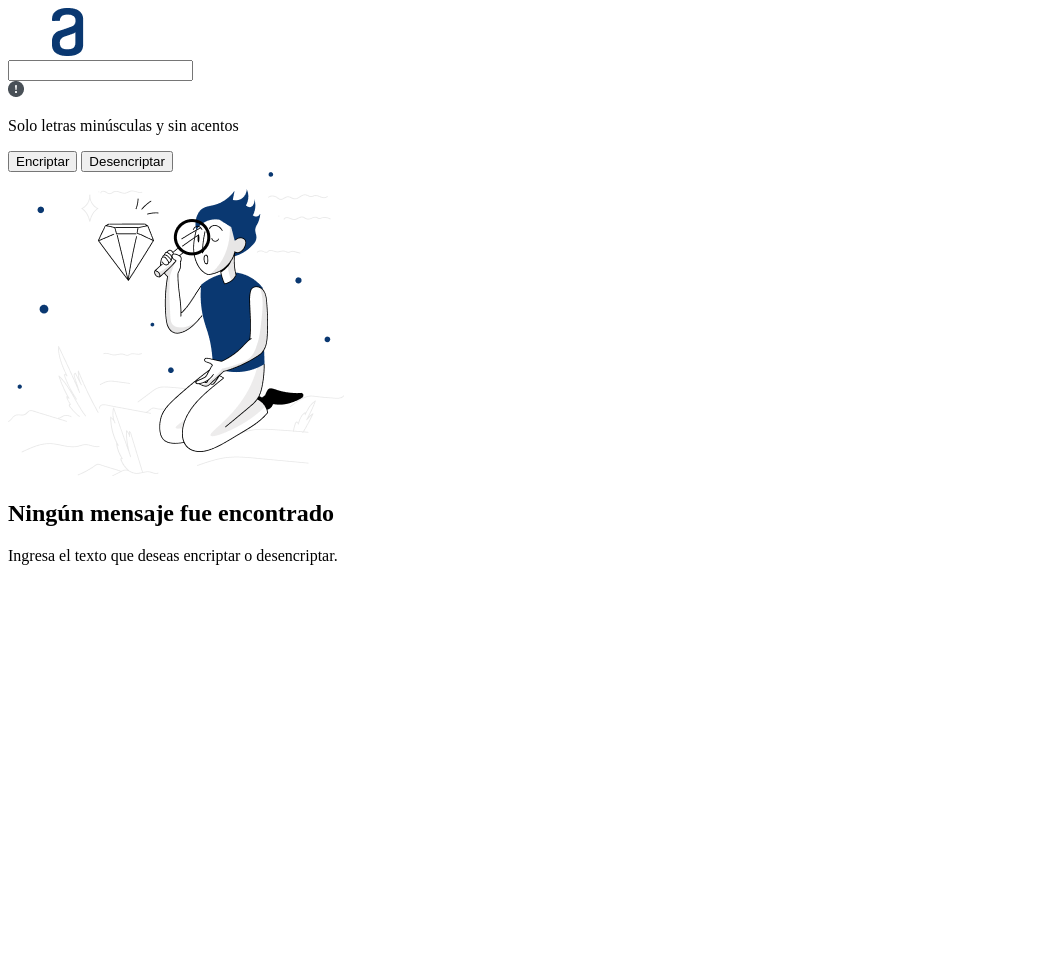
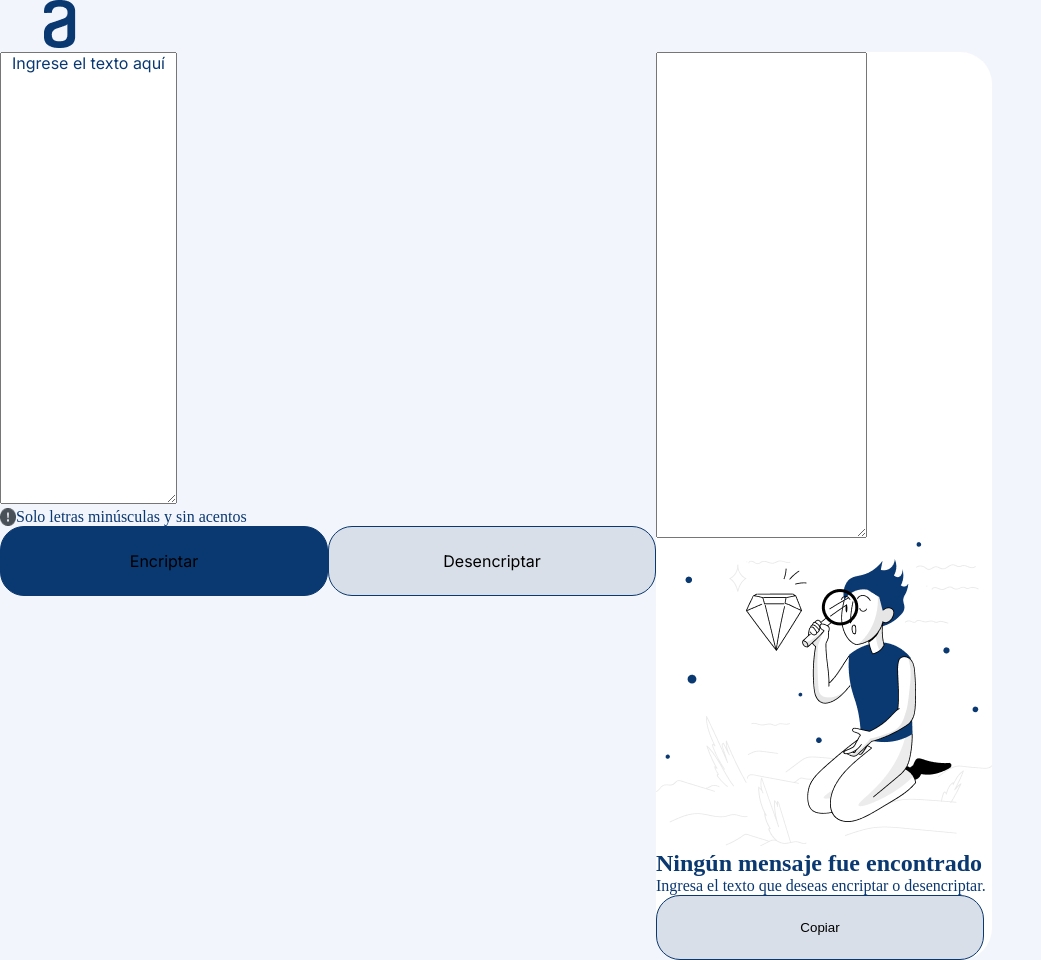
Before and after one commit to alezekone/EncriptadorONE, a plain HTML site: page index.html in a window 1280 px wide. Shown: the whole page, without its empty margins (0-1041 px from the left). Before the commit the page ends 800 px from the top, so only its background shows below. Drawn offline with Linux system fonts and the light colour scheme.

Commit message:
Funcionalidad completa, aunque hay mucho para mejorar.

```diff
--- a/index.html
+++ b/index.html
@@ -4,36 +4,39 @@
     <meta charset="UTF-8">
     <meta name="viewport" content="width=device-width, initial-scale=1.0">
     <title>Encriptador ONE</title>
-    <link rel="stylesheet" href="styles/style.css">
+    <link rel="stylesheet" href="styles/styles.css">
 </head>
 <body>
-    <header></header>
-    <main>
-        <section class="section__logo">
-            <img class="section__logo_imagen" src="./assets/Logo.png" alt="Logo de Alura">
-        </section>
+    <header>
+        <img class="section__logo_imagen" src="./assets/Logo.png" alt="Logo de Alura">
+    </header>
+    <main class="main__container">
         <section class="section__entrada">
-            <input type="text" name="entrada" id="entrada">
+            <textarea name="entrada" class="text-area" id="areaDeTextoDeEntrada" cols="20" rows="30" placeholder="Ingrese el texto aquí"></textarea>
             <div class="section_entrada_botones">
-                <img src="./assets/bi_exclamation-circle-fill.png" alt="Signo de exclamacion">
-                <p>Solo letras minúsculas y sin acentos</p>
-                <div class="botones">
-                    <button type="button" id="encriptar">Encriptar</button>
-                    <button type="button" id="desencriptar">Desencriptar</button>
+                <div class="advertencia">
+                    <img src="./assets/bi_exclamation-circle-fill.png" alt="Signo de exclamacion">
+                    <p>Solo letras minúsculas y sin acentos</p>
+                </div>
+                <div class="botones botones_ppales">
+                    <button type="button" class="button" id="btnEncriptar" onclick="btnEncriptarClick()">Encriptar</button>
+                    <button type="button" class="button" id="btnDesencriptar" onclick="btnDesencriptarClick()">Desencriptar</button>
                 </div>
             </div>
         </section>
-        <section class="section__salida">
-            <div class="section__salida__texto"></div>
+        <section class="seccion__salida">
+            <div class="seccion__salida__texto">
+                <textarea name="salida" class="text-area" id="areaDeTextoDeSalida" cols="20" rows="30"></textarea>
+            </div>
             <img src="./assets/Muñeco.png" alt="Muñeco con lupa">
             <div>
                 <h2>Ningún mensaje fue encontrado</h2>
                 <p>Ingresa el texto que deseas encriptar o desencriptar.</p>
             </div>
-
+            <button type="button" class="botones" id="btnCopiar" onclick="btnCopiarClick()">Copiar</button>
         </section>
     </main>
     <footer></footer>
-    <script src="app.js"></script>
+    <script src="./js/app.js"></script>
 </body>
 </html>
--- a/js/app.js
+++ b/js/app.js
@@ -0,0 +1,65 @@
+const textoEntrada = document.querySelector("#areaDeTextoDeEntrada");
+const textoSalida = document.querySelector("#areaDeTextoDeSalida");
+
+let clipboard = ""
+
+function btnEncriptarClick(){
+    textoSalida.value = encriptar(textoEntrada.value);
+    textoEntrada.value="";
+    /* Debo ocultar la imagen del muñeco. */
+}
+
+function btnDesencriptarClick(){
+    textoSalida.value = desencriptar(textoEntrada.value);
+    textoEntrada.value="";
+}
+
+function btnCopiarClick(){
+    clipboard = textoSalida.value;
+    console.log(clipboard);
+}
+
+// Reglas de encriptación:
+// "a" --> "ai"
+// "e" --> "enter"
+// "i" --> "imes"
+// "o" --> "ober"
+// "u" --> "ufat"
+
+function encriptar(textoEntrada){
+    // let equivalencias = [["a","ai"],["e","enter"],["i","imes"],["o","ober"],["u","ufat"]];
+    textoEntrada = textoEntrada.toLowerCase();
+    stringSalida = "";
+    for(let i=0; i<textoEntrada.length; i++) {
+        switch(textoEntrada.charAt(i)){
+            case 'a':
+                stringSalida = stringSalida + "ai";
+                break;
+            case 'e':
+                stringSalida = stringSalida + "enter";
+                break;
+            case 'i':
+                stringSalida = stringSalida + "imes";
+                break;
+            case 'o':
+                stringSalida = stringSalida + "ober";
+                break;
+            case 'u':
+                stringSalida = stringSalida + "ufat";
+                break;
+            default:
+                stringSalida = stringSalida + textoEntrada.charAt(i);
+        }
+    }
+    return (stringSalida);
+}
+
+function desencriptar(textoEncriptado){
+    let equivalencias = [["a","ai"],["e","enter"],["i","imes"],["o","ober"],["u","ufat"]];
+    for(let i=0; i<equivalencias.length;i++){
+        if (textoEncriptado.includes(equivalencias[i][1])) {
+            textoEncriptado = textoEncriptado.replaceAll(equivalencias[i][1], equivalencias[i][0]);
+        }
+    }
+    return textoEncriptado;
+}
--- a/styles/styles.css
+++ b/styles/styles.css
@@ -0,0 +1,129 @@
+@import url('https://fonts.googleapis.com/css2?family=Inter:ital,opsz,wght@0,14..32,100..900;1,14..32,100..900&display=swap');
+
+:root {
+    --color-primario: #F3F5FC;   /* Background general*/
+    --color-secundario: #0A3871;  /* Botón encriptar*/
+    --color-terciario: #FFFFFF; /* Background del cuadro de resultado*/
+    --color-cuarto: #D8DFE8;     /* Botón desencriptar*/
+
+    --fuente-inter: 'Inter', sans-serif;
+}
+
+* {
+    padding: 0;
+    margin:0;
+}
+
+body{
+    box-sizing: border-box;
+    background-color: var(--color-primario);
+    color: var(--color-secundario);
+}
+
+main {
+    display: flex;
+}
+.seccion__salida {
+    background-color: var(--color-terciario);
+    border-radius: 32px;
+}
+
+.advertencia {
+    display:flex;
+}
+
+/*********** Text Areas ************/
+
+.text-area {
+
+}
+
+#areaDeTextoDeEntrada::placeholder {
+    font-family: var(--fuente-inter);
+    font-optical-sizing: auto;
+    font-size: 16px;
+    font-weight: 400;
+    font-style: normal;
+    text-align: center;
+    color: var(--color-secundario)
+}
+
+#areaDeTextoDeSalida {
+    padding: 5%;
+    width:auto;
+    /*background-color: red;*/
+}
+
+/********* BOTONES *********/
+
+.button {
+  font-family: var(--fuente-inter);
+  font-optical-sizing: auto;
+  font-size: 16px;
+  font-weight: 400;
+  font-style: normal;
+  text-align: center;
+}
+
+#btnEncriptar{
+    background-color: var(--color-secundario);
+    border: 1px solid var(--color-secundario);
+    border-radius: 24px;
+    width: 328px;
+    padding: 24px;
+}
+#btnDesencriptar{
+    background-color: var(--color-cuarto);
+    border: 1px solid var(--color-secundario);
+    border-radius: 24px;
+    width: 328px;
+    padding: 24px;
+}
+
+#btnCopiar{
+    background-color: var(--color-cuarto);
+    border: 1px solid var(--color-secundario);
+    border-radius: 24px;
+    width: 328px;
+    padding: 24px;
+}
+
+/********* Responsive **************/
+
+@media (min-width: 769px) {
+    /*Estoy en una PC*/
+    main {
+        display: flex;
+        flex-direction:row;
+    }
+    .botones_ppales {
+        display: flex;
+        flex-direction:row;
+    }
+}
+
+@media (min-width: 376px) and (max-width: 768px) {
+    /*Estoy en una tablet*/
+    main {
+        display: flex;
+        flex-direction: column;
+    }
+
+    .botones_ppales {
+        display: flex;
+        flex-direction:row;
+    }
+}
+
+@media (max-width: 375px) {
+    /*Estoy en un celu*/
+    main {
+        display: flex;
+        flex-direction: column;
+    }
+
+    .botones_ppales {
+        display: flex;
+        flex-direction: column;
+    }
+}
```
